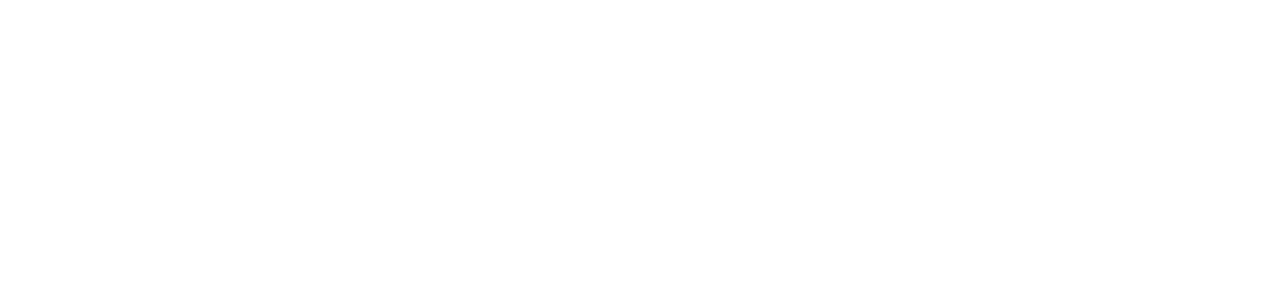
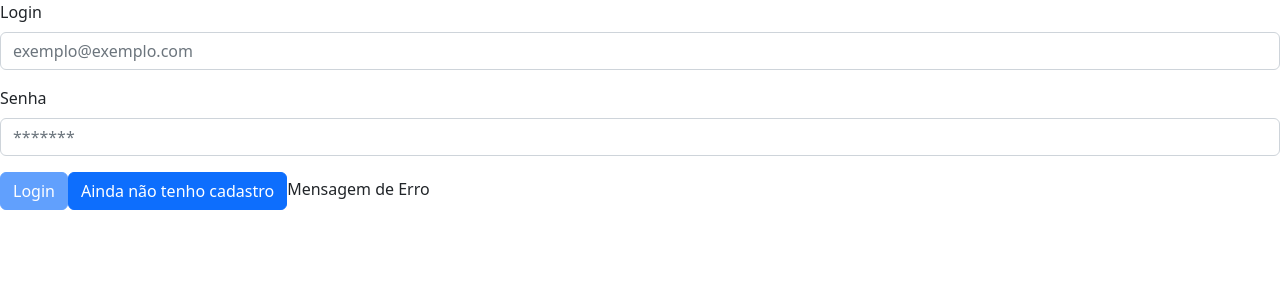
Before and after one commit to vicsantus/Delivery-App, a React (Create React App) app in the folder front-end/: page /login in a window 1280 px wide. Shown: the top 300 px of the page. Built offline with nearby package versions, Linux system fonts and the light colour scheme.

Commit message:
[feat] criado a validação do formulario de login

```diff
--- a/front-end/src/App.js
+++ b/front-end/src/App.js
@@ -12,7 +12,6 @@
 
   return (
     <Switch>
-      <Route />
       <Route path="/login" component={ Login } />
     </Switch>
 
--- a/front-end/src/components/Form.js
+++ b/front-end/src/components/Form.js
@@ -1,11 +1,43 @@
 import { useLocation } from 'react-router-dom';
 import { Button, Form } from 'react-bootstrap';
+import { useEffect, useState } from 'react';
 
 export default function GenericForm() {
   const location = useLocation();
   const checkPath = location.pathname === '/login';
   const login = 'common_login';
   const register = 'common_register';
+  const [disabled, setDisabled] = useState(true);
+  const [user, setUser] = useState({
+    email: '',
+    password: '',
+  });
+
+  function handleChange({ target }) {
+    setUser({
+      ...user,
+      [target.name]: target.value,
+    });
+  }
+
+  function checkLogin() {
+
+  }
+
+  useEffect(() => {
+    const SIX = 6;
+
+    const emailRegex = /[^@ \t\r\n]+@[^@ \t\r\n]+\.[^@ \t\r\n]+/;
+
+    const emailCheck = emailRegex.test(user.email);
+    const passCheck = user.password.length >= SIX;
+
+    if (emailCheck && passCheck) {
+      setDisabled(false);
+    } else {
+      setDisabled(true);
+    }
+  }, [user.email, user.password]);
 
   return (
     <Form>
@@ -16,9 +48,10 @@
             <Form.Control
               data-testid="common_register__input-name"
               type="text"
+              name="name"
+              onChange={ (e) => handleChange(e) }
               placeholder="Seu nome"
             />
-            <Form.Text className="text-muted" />
           </Form.Group>)
       }
 
@@ -27,6 +60,8 @@
         <Form.Control
           data-testid={ `${!checkPath ? register : login}__input-name` }
           type="email"
+          onChange={ (e) => handleChange(e) }
+          name="email"
           placeholder="exemplo@exemplo.com"
         />
         <Form.Text className="text-muted" />
@@ -38,7 +73,12 @@
         controlId="formBasicPassword"
       >
         <Form.Label>Senha</Form.Label>
-        <Form.Control type="password" placeholder="*******" />
+        <Form.Control
+          type="password"
+          name="password"
+          onChange={ (e) => handleChange(e) }
+          placeholder="*******"
+        />
       </Form.Group>
       {checkPath
      && (
@@ -46,6 +86,9 @@
          data-testid="common_login__button-login"
          variant="primary"
          type="submit"
+         // eslint-disable-next-line react/jsx-no-bind
+         onClick={ checkLogin }
+         disabled={ disabled }
        >
          Login
        </Button>)}
--- a/front-end/src/pages/Login.js
+++ b/front-end/src/pages/Login.js
@@ -2,6 +2,8 @@
 
 export default function Login() {
   return (
-    <div><GenericForm /></div>
+    <div>
+      <GenericForm />
+    </div>
   );
 }
```
Lines whose indentation alone changed are shown as unchanged.
